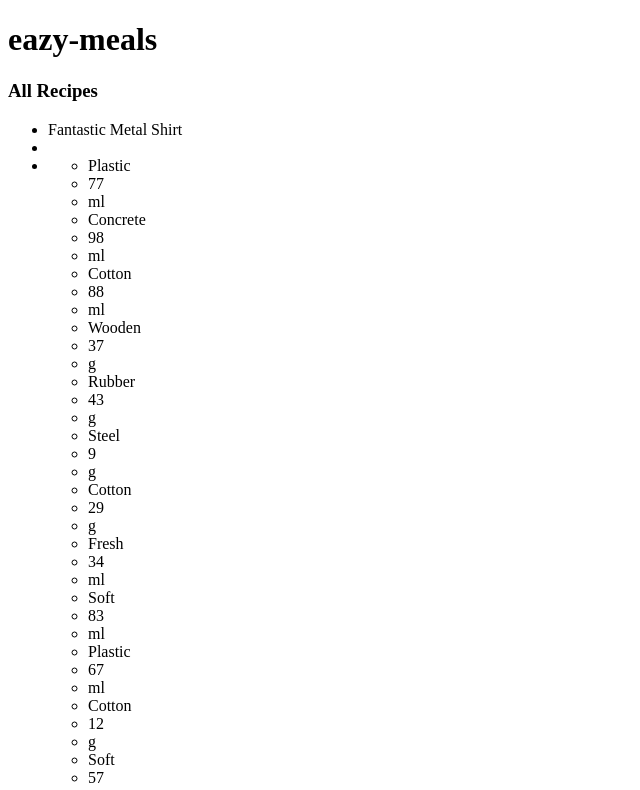
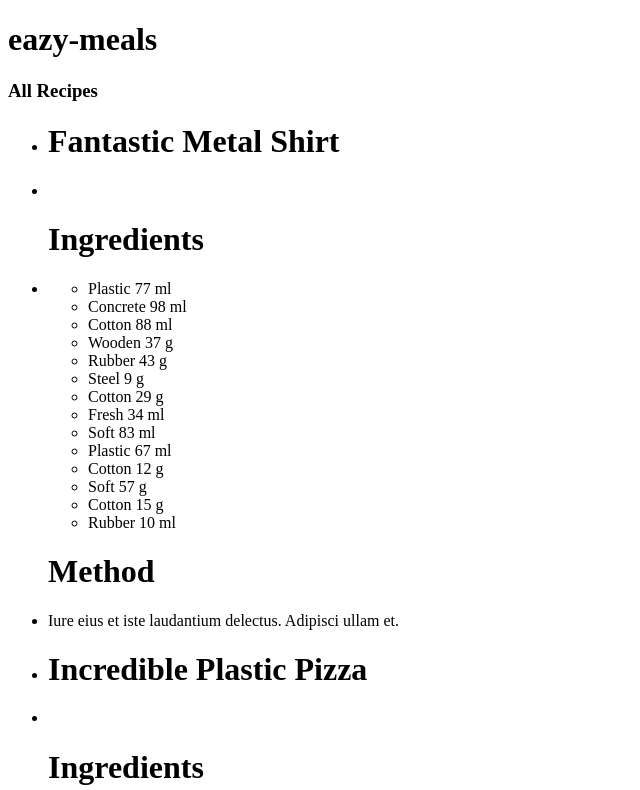
Before and after one commit to TeamEazyMeals/eazy-meals, a React (Create React App) app: page / in a window 1280 px wide. Shown: the top 790 px of the page, without its empty margins (0-640 px from the left). Built offline with nearby package versions, Linux system fonts and the light colour scheme.

Commit message:
titles added to recipe name, ingredients and method

```diff
--- a/src/components/FetchRecipes.jsx
+++ b/src/components/FetchRecipes.jsx
@@ -19,20 +19,23 @@ const FetchRecipes = () => {
         //   console.log({ recipe });
         return (
           <ul>
-            <li key={uuid()}>{name}</li>
+            <li key={uuid()}>
+              <h1>{name}</h1>
+            </li>
             <li key={uuid()}>{image}</li>
-            <li key={uuid()}>{ingredients.map(({name,amount,unit})=>{
-               return (
-                 <ul>
-                   <li key={uuid()}>{name}</li>
-                   <li key={uuid()}>{amount}</li>
-                   <li key={uuid()}>{unit}</li>
-                 </ul>
-               );
-
-            })
-
-            }</li>
+            <h1>Ingredients</h1>
+            <li key={uuid()}>
+              {ingredients.map(({ name, amount, unit }) => {
+                return (
+                  <ul>
+                    <li key={uuid()}>
+                      {name} {amount} {unit}
+                    </li>
+                  </ul>
+                );
+              })}
+            </li>
+            <h1>Method</h1>
             <li key={uuid()}>{description}</li>
           </ul>
         );
```
